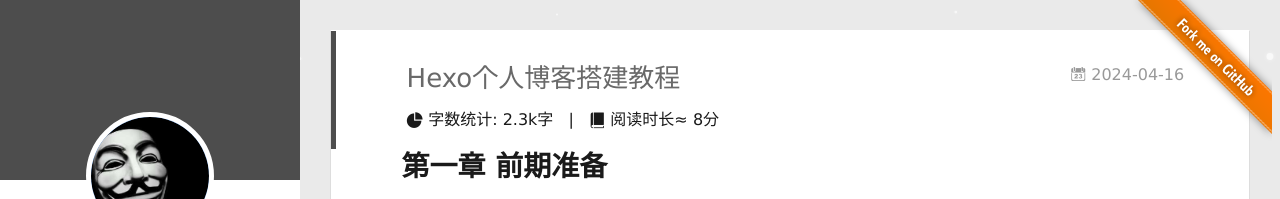
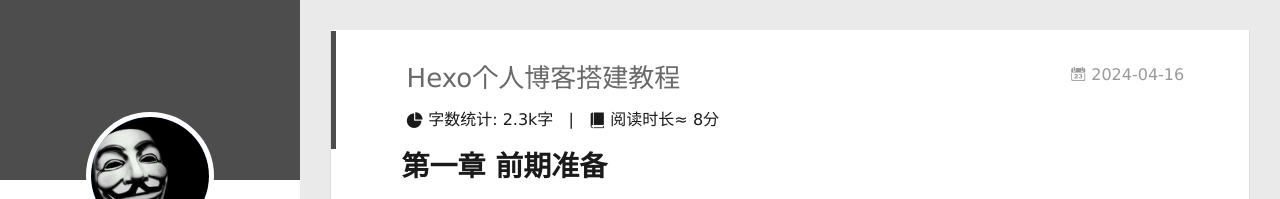
Before and after one commit to EveryDan/EveryDan.github.io, a plain HTML site: page 2024/04/16/Hexo个人博客搭建教程/index.html in a window 1280 px wide. Shown: the top 199 px of the page. Drawn offline with Linux system fonts and the light colour scheme; some packages are replaced by stand-ins of ours; a script that the page names is missing.

Commit message:
Site updated: 2024-04-16 17:05:19

```diff
--- a/2024/04/16/Hexo个人博客搭建教程/index.html
+++ b/2024/04/16/Hexo个人博客搭建教程/index.html
@@ -133,12 +133,6 @@
 
     </div>
     <div class="mid-col" q-class="show:isShow,hide:isShow|isFalse">
-
-
-      <a class="forkMe" style="position:absolute;z-index:999;top:0;right:0.5em;"
-        href="https://github.com/JoeyBling/hexo-theme-yilia-plus" target="_blank">
-        <img src="/img/forkme.png"
-          class="attachment-full size-full" alt="Fork me on GitHub" data-recalc-dims="1"></a>
 
 
 <nav id="mobile-nav">
@@ -834,16 +828,6 @@
 
 
 
-  <script type="text/javascript" src="/lib/snow.js"></script>
-  <script type="text/javascript" src="/lib/jquery-2.1.4.min.js"></script>
-  <script>
-    snow.down();
-    $(window).resize(function() {
-      $("canvas").css("z-index","500").remove();
-      snow.down();
-    });
-  </script>
-
 </body>
 
 </html>
```
Also changed, not shown: archives/2024/04/index.html (+0 -16 lines), archives/2024/index.html (+0 -16 lines), archives/index.html (+0 -16 lines), index.html (+0 -16 lines).
